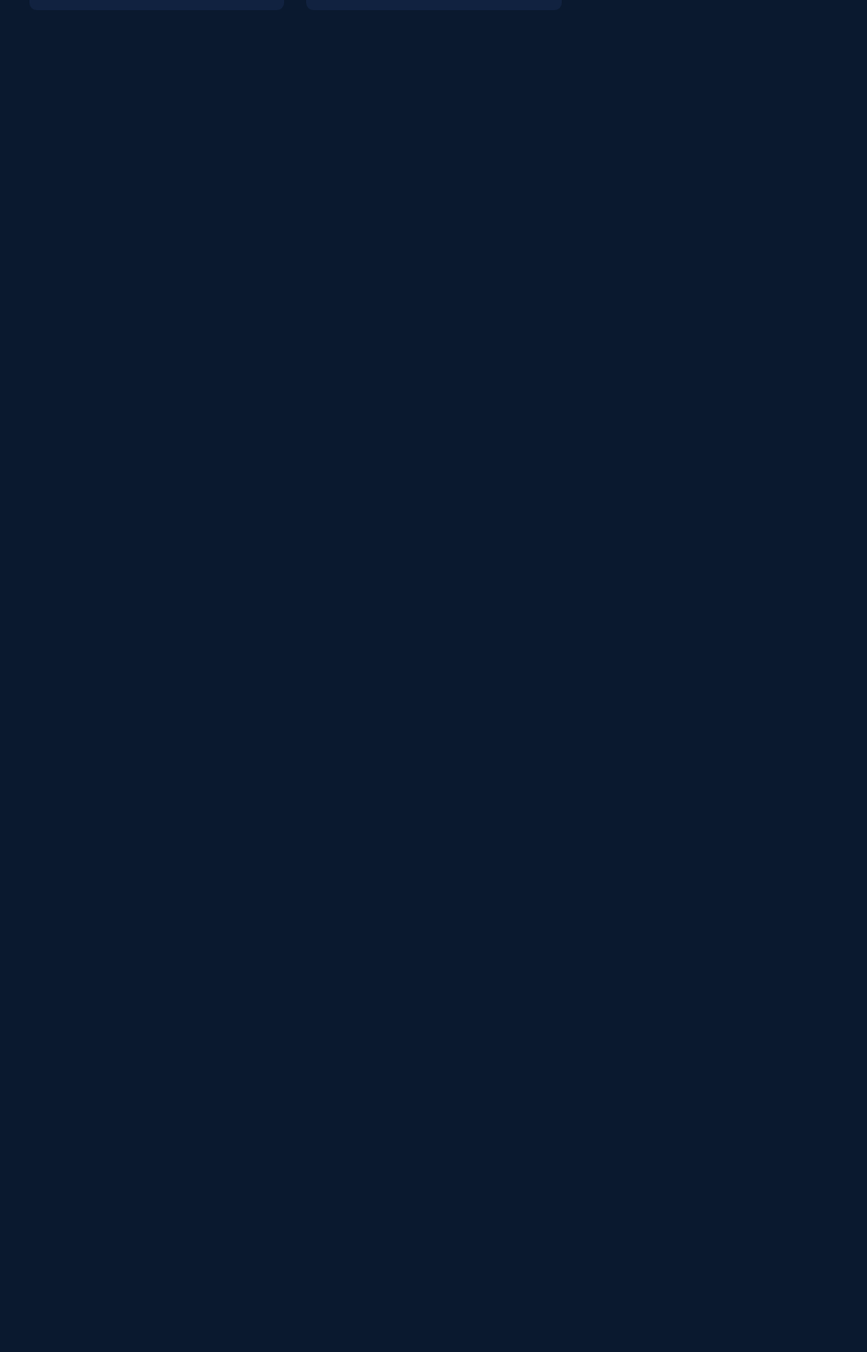
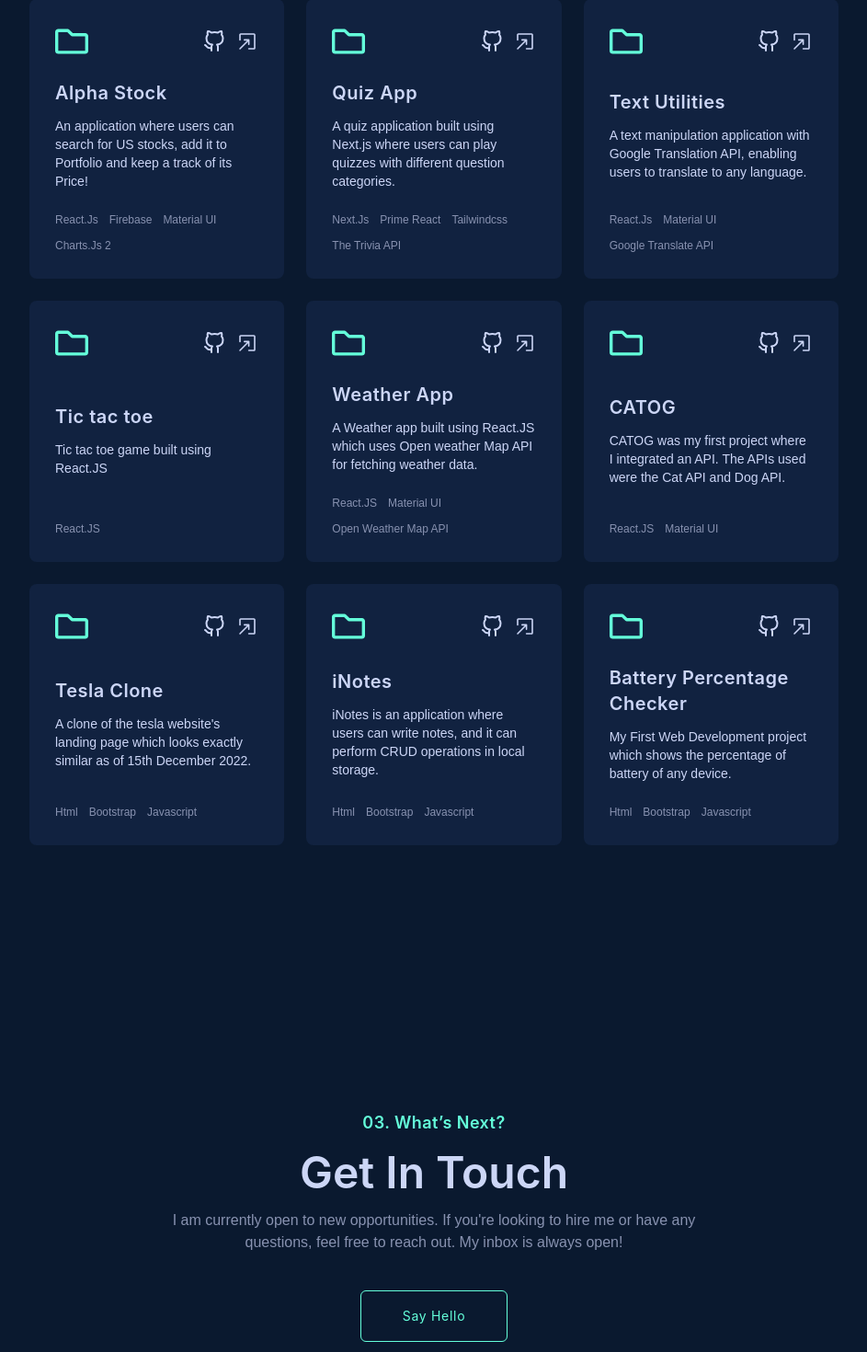
Before and after one commit to yusha0123/Portfolio-Website, a Next.js app: page / in a window 1280 px wide. Shown: the part 3560-5030 px from the top of the page at 92% size, without its empty margins (168-1111 px from the left). Before the commit the page ends 3731 px from the top, so only its background shows below. Built offline with nearby package versions, Linux system fonts and the light colour scheme.

Commit message:
Added contact section & all other projects

```diff
--- a/app/page.tsx
+++ b/app/page.tsx
@@ -1,4 +1,5 @@
 import About from "@/components/sections/about";
+import Contact from "@/components/sections/contact";
 import Hero from "@/components/sections/hero";
 import Projects from "@/components/sections/projects";
 
@@ -8,6 +9,7 @@ const HomePage = () => {
       <Hero />
       <About />
       <Projects />
+      <Contact />
     </>
   );
 };
--- a/components/archieve.tsx
+++ b/components/archieve.tsx
@@ -9,8 +9,9 @@ const Archieve = () => {
         Other Noteworthy Projects
       </h2>
       <div className="grid grid-cols-1 md:grid-cols-2 xl:grid-cols-3 gap-6 mt-10 lgl:px-10">
-        {archievedProjects.map((project) => (
+        {archievedProjects.map((project, i) => (
           <ArchiveCard
+            index={i}
             title={project.title}
             description={project.description}
             key={project.title}
--- a/components/cards/archieve-card.tsx
+++ b/components/cards/archieve-card.tsx
@@ -1,6 +1,7 @@
 import { FaRegFolder } from "react-icons/fa";
 import { FiGithub } from "react-icons/fi";
 import { RxOpenInNewWindow } from "react-icons/rx";
+import AnimatedElement from "@/components/animated-element";
 
 type Props = {
   live?: string;
@@ -8,13 +9,32 @@ type Props = {
   title: string;
   description: string;
   stack: string[];
+  index: number;
 };
 
-const ArchiveCard = ({ live, github, title, description, stack }: Props) => {
+const ArchiveCard = ({
+  live,
+  github,
+  title,
+  description,
+  stack,
+  index,
+}: Props) => {
   return (
-    <div className="w-full rounded-lg bg-[#112240] p-7 flex flex-col gap-6 hover:-translate-y-2 transition-transform duration-300 group">
+    <AnimatedElement
+      elementType="div"
+      animationProps={{
+        initial: { opacity: 0 },
+        transition: { delay: 0.1 * index },
+      }}
+      motionProps={{
+        whileInView: { opacity: 1 },
+        viewport: { once: true },
+      }}
+      className="w-full rounded-lg bg-[#112240] p-7 flex flex-col justify-between gap-6 hover:-translate-y-2 transition-transform duration-300 group"
+    >
       <div className="flex items-center justify-between">
-        <FaRegFolder className="text-3xl md:text-5xl text-textGreen" />
+        <FaRegFolder className="text-3xl md:text-4xl text-textGreen" />
         <div className="flex gap-x-3">
           <a href={github}>
             <FiGithub className="text-2xl hover:text-textGreen" />
@@ -32,12 +52,12 @@ const ArchiveCard = ({ live, github, title, description, stack }: Props) => {
         </h2>
         <p className="text-sm mt-3">{description}</p>
       </div>
-      <ul className="text-xs mdl:text-sm text-textDark flex items-center gap-2 justify-between flex-wrap">
+      <ul className="text-xs text-textDark flex items-center gap-3 flex-wrap">
         {stack.map((item, i) => (
           <li key={i}>{item}</li>
         ))}
       </ul>
-    </div>
+    </AnimatedElement>
   );
 };
 
--- a/components/navbar.tsx
+++ b/components/navbar.tsx
@@ -81,7 +81,7 @@ const Navbar = () => {
               </motion.li>
             </Link>
             <Link
-              href={"#about"}
+              href={"#contact"}
               className="font-medium text-textDark duration-300 nav-link hover:text-textGreen"
             >
               <motion.li
--- /dev/null
+++ b/components/sections/contact.tsx
@@ -0,0 +1,25 @@
+const Contact = () => {
+  return (
+    <section
+      id="contact"
+      className="py-10 xl:py-32 flex flex-col gap-4 items-center justify-center"
+    >
+      <p className="font-titleFont text-lg text-textGreen font-semibold flex items-center tracking-wide">
+        03. What&rsquo;s Next?
+      </p>
+      <h2 className="font-titleFont text-5xl font-semibold">Get In Touch</h2>
+      <p className="max-w-[600px] text-center text-textDark">
+        I am currently open to new opportunities. If you're looking to hire me
+        or have any questions, feel free to reach out. My inbox is always open!
+      </p>
+
+      <a href="mailto:ymmttmy5@gmail.com">
+        <button className="w-40 h-14 border border-textGreen mt-6 font-titleFont text-sm text-textGreen tracking-wider rounded-md hover:bg-hoverColor duration-300">
+          Say Hello
+        </button>
+      </a>
+    </section>
+  );
+};
+
+export default Contact;
--- a/constants/index.tsx
+++ b/constants/index.tsx
@@ -77,11 +77,90 @@ const archievedProjects: ArchiveProjects = [
   {
     title: "Mail Dash",
     description:
-      "A mailbox client application that allows users to send and receive emails in real-time without continuous Polling.",
+      "A mailbox client application that allows users to send and receive emails in real-time.",
     github: "https://github.com/yusha0123/Mail-Dash",
     live: "https://mail-dash-yusha.netlify.app",
     stack: ["React.js", "TypeScript", "Firebase", "Zustand"],
   },
+  {
+    title: "Chat App",
+    description:
+      "A real time chat application built using Cloud firestore database allowing users to chat in a group.",
+    github: "https://github.com/yusha0123/firebase-chat-app",
+    live: "https://chat-yusha.netlify.app",
+    stack: ["React.js", "Chakra UI", "Firebase"],
+  },
+  {
+    title: "Alpha Stock",
+    description:
+      "An application where users can search for US stocks, add it to Portfolio and keep a track of its Price!",
+    live: "https://alpha-stock-yusha.netlify.app/",
+    github: "https://github.com/yusha0123/Alpha-Stock",
+    stack: ["React.Js", "Firebase", "Material UI", "Charts.Js 2"],
+  },
+  {
+    title: "Quiz App",
+    description:
+      "A quiz application built using Next.js where users can play quizzes with different question categories.",
+    live: "https://quizy-yusha.vercel.app/",
+    github: "https://github.com/yusha0123/Quiz-App",
+    stack: ["Next.Js", "Prime React", "Tailwindcss", "The Trivia API"],
+  },
+  {
+    title: "Text Utilities",
+    description:
+      "A text manipulation application with Google Translation API, enabling users to translate to any language.",
+    live: "https://text-util-yusha.netlify.app",
+    github: "https://github.com/yusha0123/text-utilities",
+    stack: ["React.Js", "Material UI", "Google Translate API"],
+  },
+  {
+    title: "Tic tac toe",
+    description: "Tic tac toe game built using React.JS",
+    live: "https://tic-tac-toe-yusha.netlify.app/",
+    github: "https://github.com/yusha0123/tic-tac-toe",
+    stack: ["React.JS"],
+  },
+  {
+    title: "Weather App",
+    description:
+      "A Weather app built using React.JS which uses Open weather Map API for fetching weather data.",
+    github: "https://github.com/yusha0123/weather-app",
+    live: "https://weather-yusha.netlify.app",
+    stack: ["React.JS", "Material UI", "Open Weather Map API"],
+  },
+  {
+    title: "CATOG",
+    description:
+      "CATOG was my first project where I integrated an API. The APIs used were the Cat API and Dog API.",
+    github: "https://github.com/yusha0123/CATOG",
+    live: "https://catog-by-yusha.netlify.app",
+    stack: ["React.JS", "Material UI"],
+  },
+  {
+    title: "Tesla Clone",
+    description:
+      "A clone of the tesla website's landing page which looks exactly similar as of 15th December 2022.",
+    live: "https://tesla-yusha.netlify.app",
+    github: "https://github.com/yusha0123/Tesla-Landing-Page-Clone",
+    stack: ["Html", "Bootstrap", "Javascript"],
+  },
+  {
+    title: "iNotes",
+    description:
+      "iNotes is an application where users can write notes, and it can perform CRUD operations in local storage.",
+    github: "https://github.com/yusha0123/notes-web-app",
+    live: "https://inotes-yusha.netlify.app",
+    stack: ["Html", "Bootstrap", "Javascript"],
+  },
+  {
+    title: "Battery Percentage Checker",
+    description:
+      "My First Web Development project which shows the percentage of battery of any device.",
+    github: "https://github.com/yusha0123/Battery-Percentage-Checker",
+    live: "https://battery-check-yusha.netlify.app",
+    stack: ["Html", "Bootstrap", "Javascript"],
+  },
 ];
 
 export { featuredProjects, recentTechnologies, socialLinks, archievedProjects };
```
